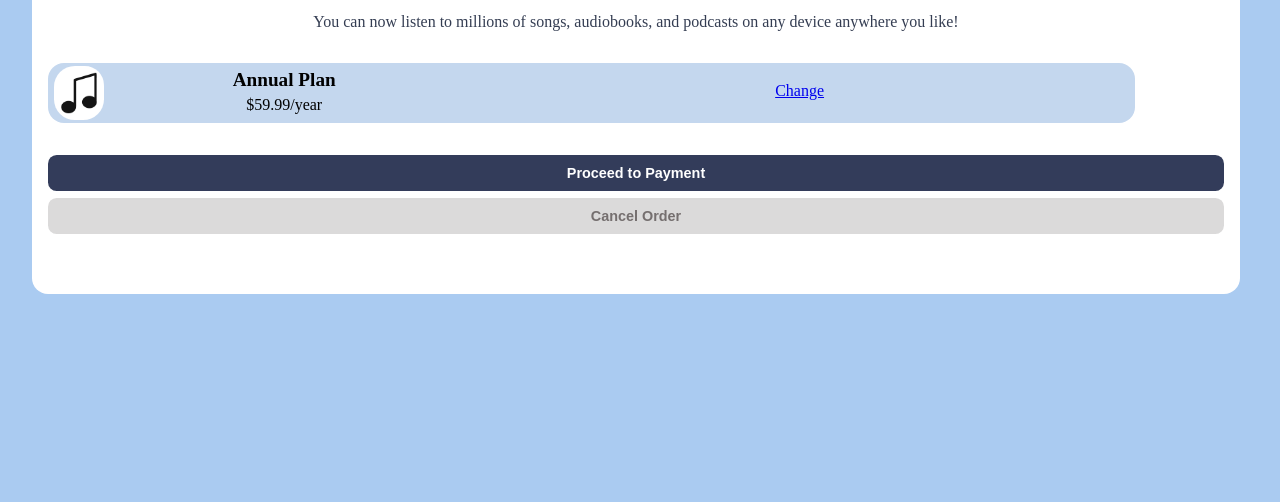
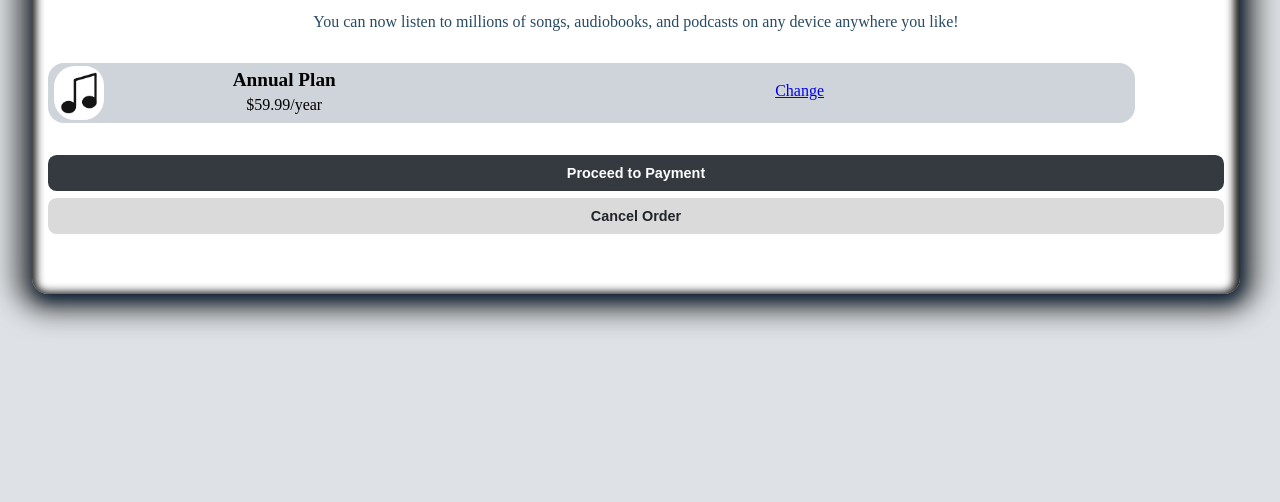
Before and after one commit to Heshan93/frontendmentor.io, a plain HTML site: page index.html in a window 1280 px wide. Shown: the part 298-800 px from the top of the page. Drawn offline with Linux system fonts and the light colour scheme.

Commit message:
change the color theme

```diff
--- a/index.html
+++ b/index.html
@@ -60,9 +60,9 @@
 
 <div class="next-btn">
 
-  <button id="proceed-btn">Proceed to Payment</button>
+  <button class="proceed-btn">Proceed to Payment</button>
 
-  <button id="cancel-btn">Cancel Order</button>
+  <button class="cancel-btn">Cancel Order</button>
 
 </div>
 
--- a/main.scss
+++ b/main.scss
@@ -1,7 +1,7 @@
 
 body{
     margin-left: 0;
-    background: rgb(170, 203, 241);
+    background: #dee2e6;
 
 }
 
@@ -13,6 +13,9 @@ margin-left: 2em;
 height: 35em;
 background: white;
 border-radius: 1em;
+
+-webkit-box-shadow: inset -1px 3px 8px 5px #464444, 2px 5px 16px 0px #1d3149, 0px 1px 27px 17px rgba(0,0,0,0.61);
+box-shadow: inset -1px 3px 8px 5px #1a1818, 2px 5px 16px 0px #061b33, 0px 1px 27px 17px rgba(0,0,0,0.61);
 
 }
 
@@ -26,7 +29,7 @@ border-radius: 1em;
 
 .music-icon {
 
-    background-color: rgb(196, 215, 238);
+    background-color:#ced4da;
 
         margin-top: 2em;
         margin-left: 1em;
@@ -92,7 +95,7 @@ border-radius: 1em;
 .order-sumary{
 
     text-align: center;
-    color: #343d52;
+    color: #284b63;
 
     h1{
         margin-top: .2em;
@@ -122,17 +125,21 @@ button{
     font-size: .9em;
     font-weight: bold;
     border: none;
+    cursor: pointer;
 
 
 
 }
+.proceed-btn:hover{
+    background-color: #adb5bd;
 
-#proceed-btn{
-    background-color:  #333c5a;
+}
+.proceed-btn{
+    background-color: #343a40;
     color: white;
 }
 
-#cancel-btn{
+.cancel-btn{
     background-color:  #dbdada;
-    color: rgb(117, 111, 111);
+    color: #212529;
 }
```
Also changed, not shown: main.css, 1 other file.
